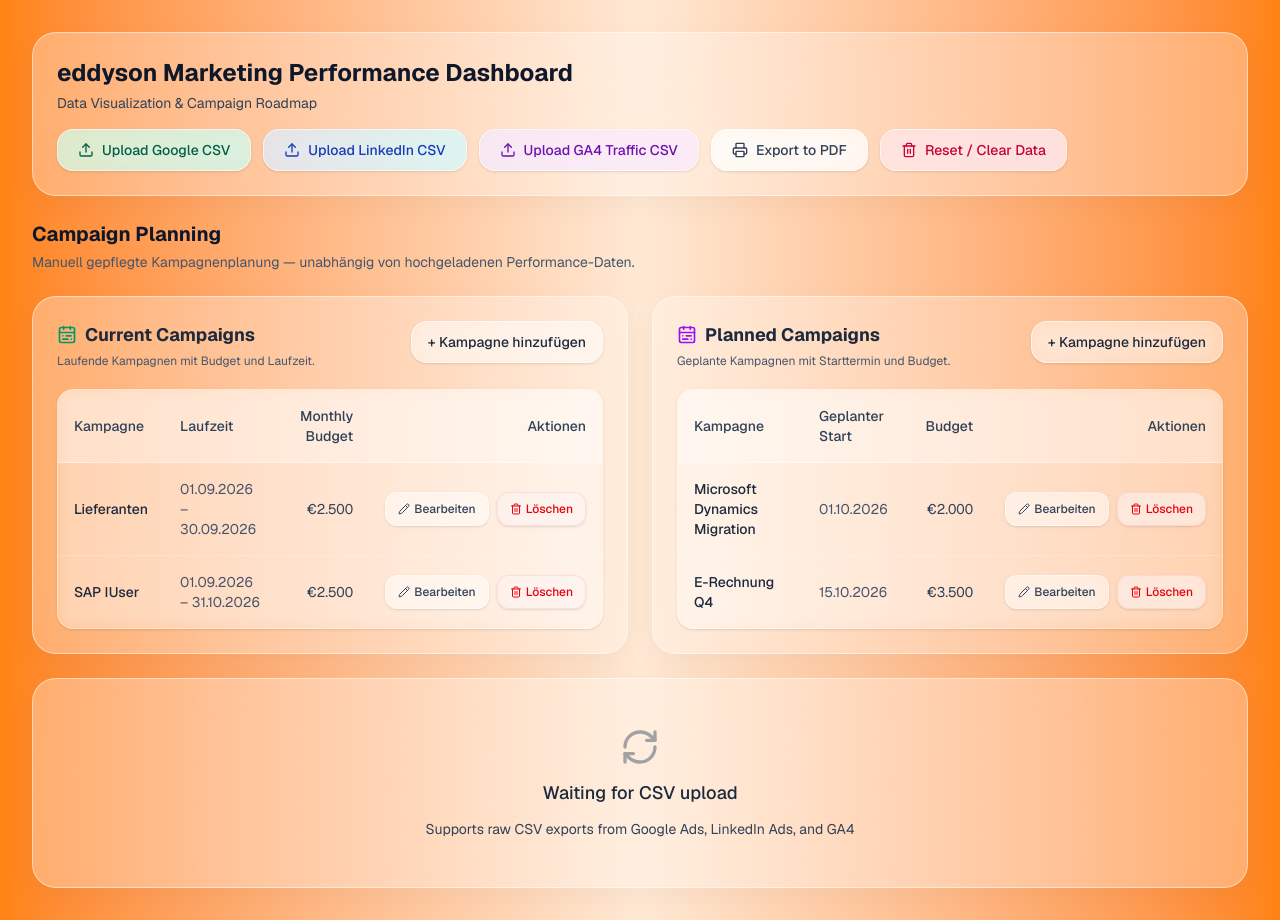
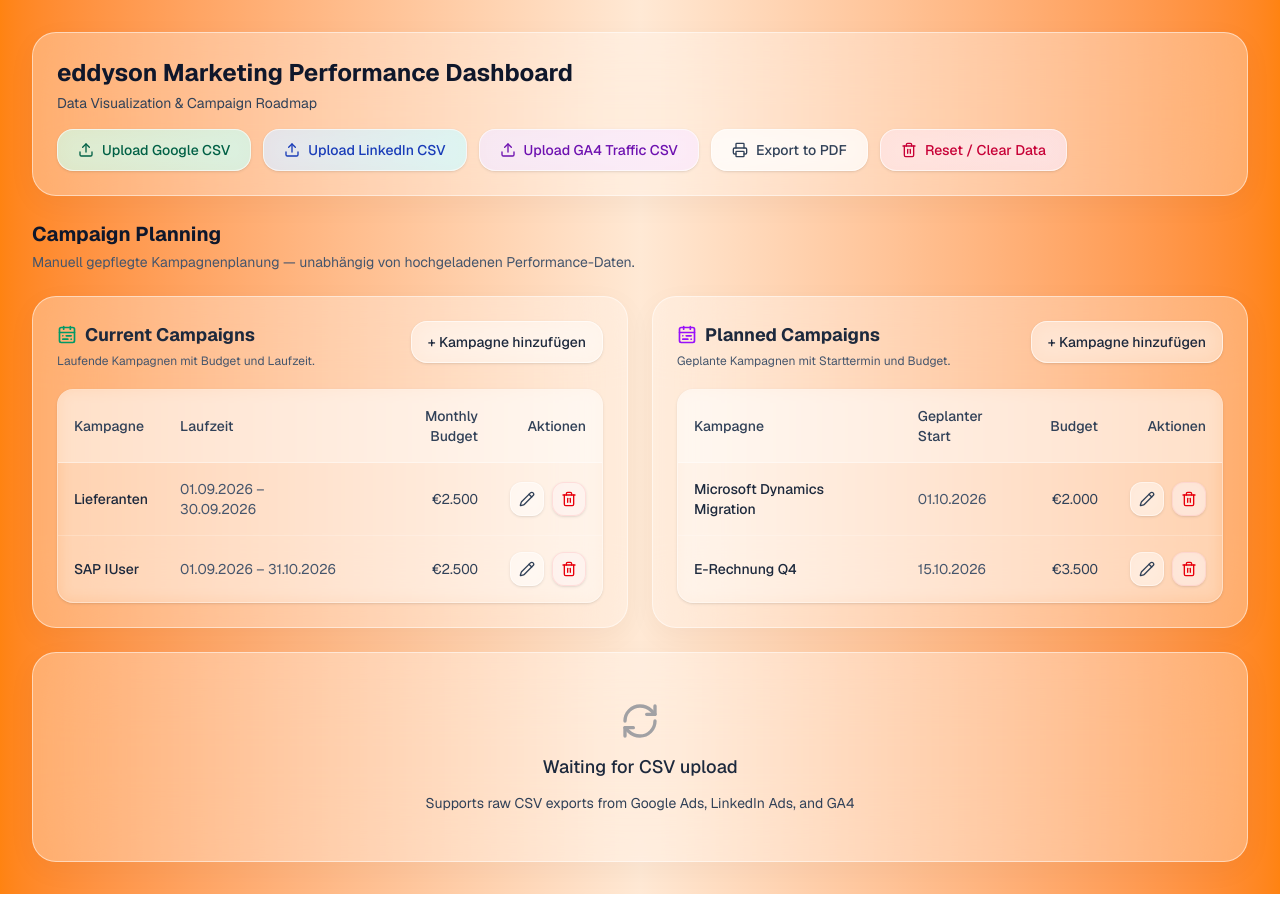
Before and after one commit to u-zzx/marketing-performance-dashboard, a Next.js app: page / in a window 1280 px wide. After the commit the page ends 894 px from the top, so only its background shows below. Built offline with nearby package versions, Linux system fonts and the light colour scheme.

Commit message:
Update bearbeiten buttons

```diff
--- a/components/CampaignPlanning.js
+++ b/components/CampaignPlanning.js
@@ -141,18 +141,18 @@ function PlanningTable({ columns, rows, emptyLabel, onEdit, onDelete }) {
   <button
     type="button"
     onClick={() => onEdit(row)}
-                      className="inline-flex items-center gap-1 rounded-xl border border-white/50 bg-white/40 hover:bg-white/60 backdrop-blur-sm px-3 py-2 text-xs font-medium text-slate-700 shadow-sm transition-all"
+    title="Bearbeiten"
+    className="inline-flex items-center justify-center rounded-xl border border-white/50 bg-white/40 hover:bg-white/60 backdrop-blur-sm p-2 text-slate-700 shadow-sm transition-all hover:scale-105"
   >
-                      <Pencil size={12} />
-                      Bearbeiten
+    <Pencil size={16} />
   </button>
   <button
     type="button"
     onClick={() => onDelete(row)}
-                      className="inline-flex items-center gap-1 rounded-xl border border-red-200/50 bg-red-50/50 hover:bg-red-100/60 backdrop-blur-sm px-3 py-2 text-xs font-medium text-red-600 shadow-sm transition-all"
+    title="Löschen"
+    className="inline-flex items-center justify-center rounded-xl border border-red-200/50 bg-red-50/50 hover:bg-red-100/60 backdrop-blur-sm p-2 text-red-600 shadow-sm transition-all hover:scale-105"
   >
-                      <Trash2 size={12} />
-                      Löschen
+    <Trash2 size={16} />
   </button>
 </div>
                 </td>
```
Lines whose indentation alone changed are shown as unchanged.
